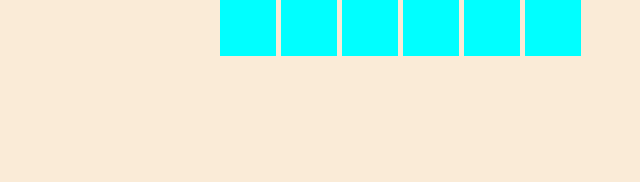
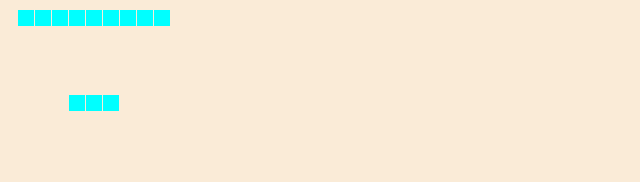
Before and after one commit to henrymutua/Etch-a-Sketch, a plain HTML site: page index.html in a window 1280 px wide. Shown: the whole page, without its empty margins (0-640 px from the left). Drawn offline with Linux system fonts and the light colour scheme.

Commit message:
Chose flex over grid

```diff
--- a/main.js
+++ b/main.js
@@ -5,25 +5,49 @@ container.setAttribute('class', 'container');
 body.appendChild(container);
 
 const div1 = document.createElement('div');
-div1.setAttribute('id', 'one');
+div1.setAttribute('class', 'grid-square');
 container.appendChild(div1);
 
 const div2 = document.createElement('div');
-div2.setAttribute('id', 'two');
+div2.setAttribute('class', 'grid-square');
 container.appendChild(div2);
 
 const div3 = document.createElement('div');
-div3.setAttribute('id', 'three');
+div3.setAttribute('class', 'grid-square');
 container.appendChild(div3);
 
 const div4 = document.createElement('div');
-div4.setAttribute('id', 'four');
+div4.setAttribute('class', 'grid-square');
 container.appendChild(div4);
 
 const div5 = document.createElement('div');
-div5.setAttribute('id', 'five');
+div5.setAttribute('class', 'grid-square');
 container.appendChild(div5);
 
 const div6 = document.createElement('div');
-div6.setAttribute('id', 'six');
+div6.setAttribute('class', 'grid-square');
 container.appendChild(div6);
+
+const div7 = document.createElement('div');
+div7.setAttribute('class', 'grid-square');
+container.appendChild(div7);
+
+const div8 = document.createElement('div');
+div8.setAttribute('class', 'grid-square');
+container.appendChild(div8);
+
+const div9 = document.createElement('div');
+div9.setAttribute('class', 'grid-square');
+container.appendChild(div9);
+
+const div10 = document.createElement('div');
+div10.setAttribute('class', 'grid-square');
+container.appendChild(div10);
+
+const div11 = document.createElement('div');
+div11.setAttribute('class', 'grid-square');
+container.appendChild(div11);
+
+const div12 = document.createElement('div');
+div12.setAttribute('class', 'grid-square');
+container.appendChild(div12);
--- a/style.css
+++ b/style.css
@@ -11,19 +11,18 @@ body{
     display:flex;
     flex-wrap:wrap;
     background-color:antiquewhite;
-    height: 800px;
-    width: 800px;
-    margin: 0px;
+    height: 169px;
+    width: 169px;
+    margin: 10px;
     padding: 0px;
     border: 0px;
-    gap: 5px;
     justify-content: center;
 
 }
 
-#one{
-    margin: 0px;
-    padding : 20px;
+.grid-square{
+    margin-right: 1px;
+    padding : 0px;
     border: 0px;
     height: 16px;
     width: 16px;
@@ -31,64 +30,12 @@ body{
 
 }
 
-#one:hover{
-    margin: 0px;
-    padding : 20px;
+.grid-square:hover{
+    margin-right: 2px;
+    padding : 0px;
     border: 0px;
     height: 16px;
     width: 16px;
     background-color:cornflowerblue;
 
 }
-
-
-
-#two{
-    margin: 0px;
-    padding : 20px;
-    border: 0px;
-    height: 16px;
-    width: 16px;
-    background-color:cyan;
-}
-
-
-#three{
-    margin: 0px;
-    padding : 20px;
-    border: 0px;
-    height: 16px;
-    width: 16px;
-    background-color:cyan;
-
-}
-
-#four{
-    margin: 0px;
-    padding : 20px;
-    border: 0px;
-    height: 16px;
-    width: 16px;
-    background-color:cyan;
-
-}
-
-#five{
-    margin: 0px;
-    padding : 20px;
-    border: 0px;
-    height: 16px;
-    width: 16px;
-    background-color:cyan;
-
-}
-
-#six{
-    margin: 0px;
-    padding : 20px;
-    border: 0px;
-    height: 16px;
-    width: 16px;
-    background-color:cyan;
-
-}
```
